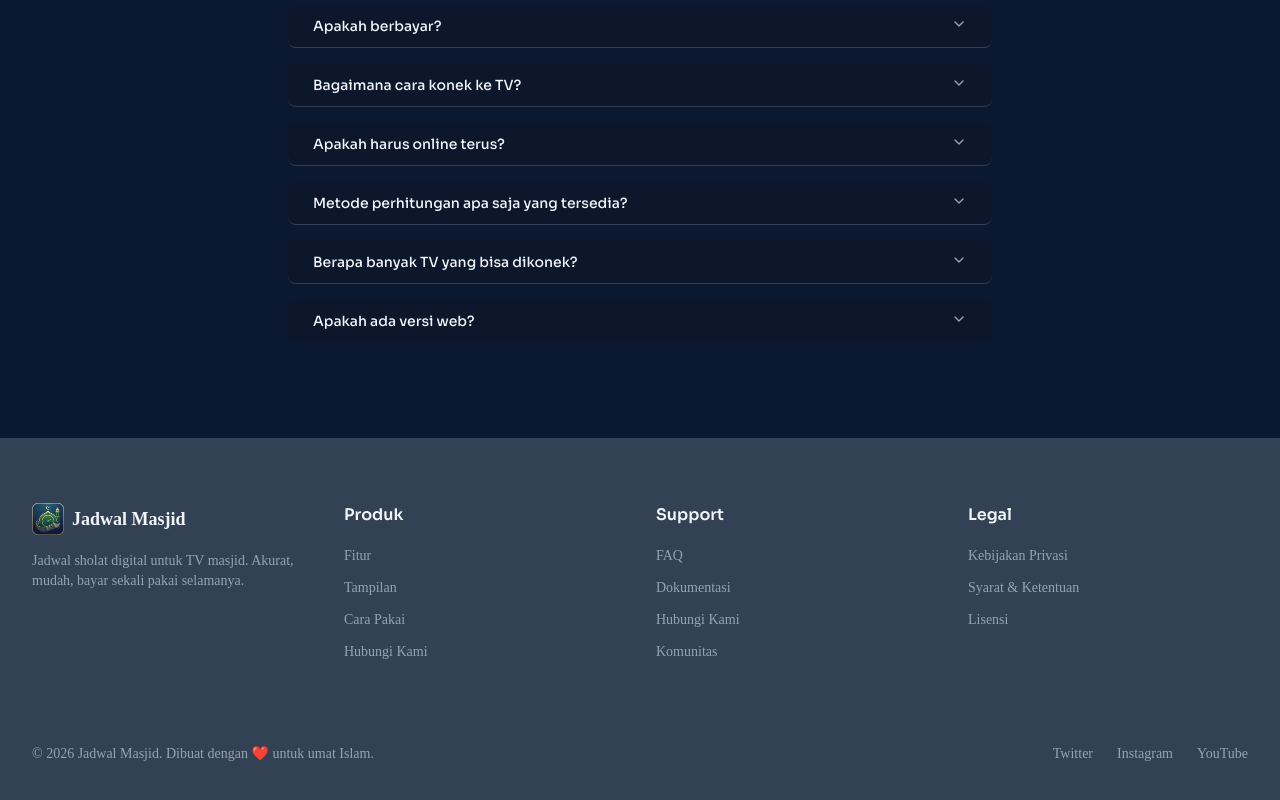
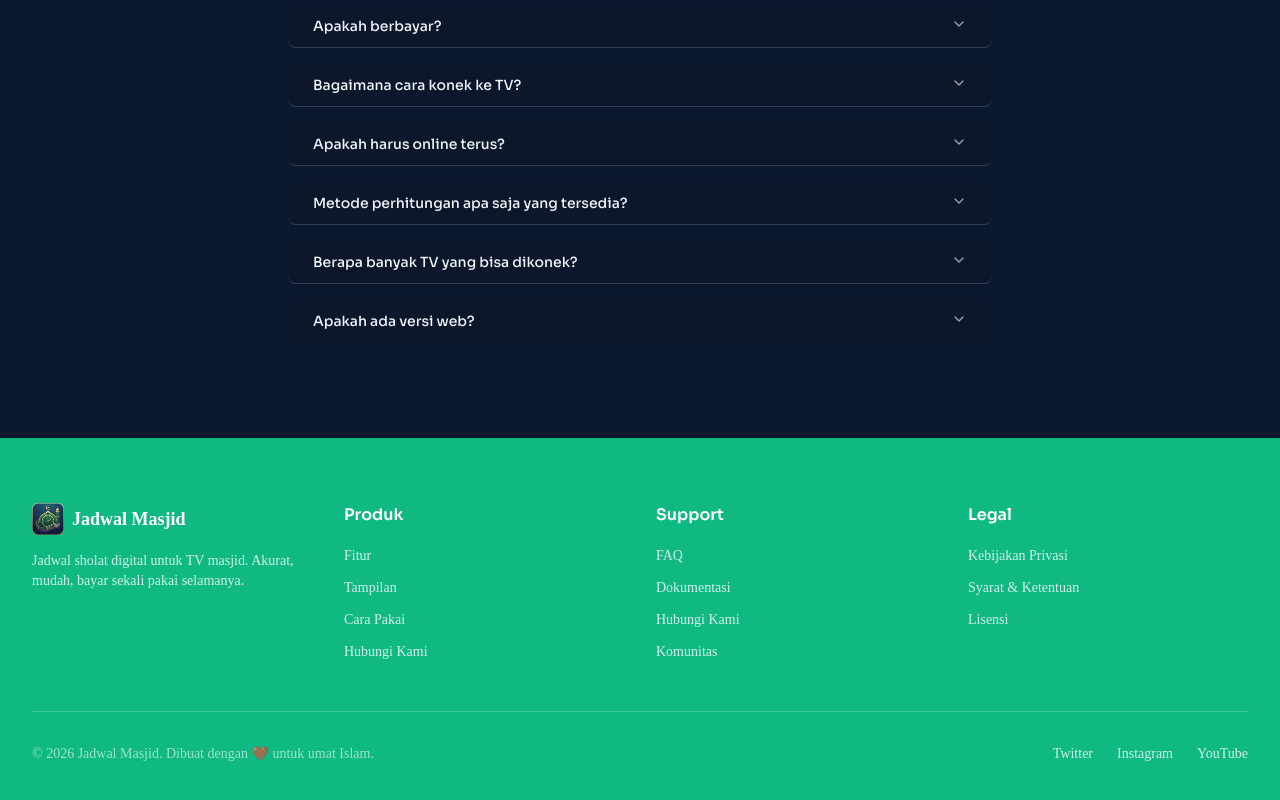
Before and after one commit to githendraw/jadwal_masjid_landing, a Next.js app: page / in a window 1280 px wide. Shown: the part 6964-7764 px from the top of the page. Built offline with nearby package versions, Linux system fonts and the light colour scheme.

Commit message:
fix: update footer to use primary green theme like CTA section

```diff
--- a/components/landing/footer.tsx
+++ b/components/landing/footer.tsx
@@ -28,7 +28,7 @@ const footerLinks = {
 
 export function Footer() {
   return (
-    <footer className="bg-muted border-t border-border">
+    <footer className="bg-primary text-primary-foreground border-t border-primary">
       <div className="max-w-7xl mx-auto px-4 sm:px-6 lg:px-8 py-16">
         <div className="grid grid-cols-2 md:grid-cols-4 gap-8 mb-12">
           <div className="col-span-2 md:col-span-1">
@@ -41,15 +41,15 @@ export function Footer() {
                   className="object-contain"
                 />
               </div>
-              <span className="text-lg font-bold text-foreground">Jadwal Masjid</span>
+              <span className="text-lg font-bold text-primary-foreground">Jadwal Masjid</span>
             </a>
-            <p className="text-muted-foreground text-sm">
+            <p className="text-primary-foreground/80 text-sm">
               Jadwal sholat digital untuk TV masjid. Akurat, mudah, bayar sekali pakai selamanya.
             </p>
           </div>
 
           <div>
-            <h4 className="text-foreground font-semibold mb-4">Produk</h4>
+            <h4 className="text-primary-foreground font-semibold mb-4">Produk</h4>
             <ul className="space-y-2">
               {footerLinks.product.map((link) => (
                 <li key={link.label}>
@@ -57,7 +57,7 @@ export function Footer() {
                     href={link.href}
                     target={link.href.startsWith("http") ? "_blank" : undefined}
                     rel={link.href.startsWith("http") ? "noopener noreferrer" : undefined}
-                    className="text-muted-foreground hover:text-primary text-sm transition-colors"
+                    className="text-primary-foreground/80 hover:text-primary-foreground text-sm transition-colors"
                   >
                     {link.label}
                   </a>
@@ -67,7 +67,7 @@ export function Footer() {
           </div>
 
           <div>
-            <h4 className="text-foreground font-semibold mb-4">Support</h4>
+            <h4 className="text-primary-foreground font-semibold mb-4">Support</h4>
             <ul className="space-y-2">
               {footerLinks.support.map((link) => (
                 <li key={link.label}>
@@ -75,7 +75,7 @@ export function Footer() {
                     href={link.href}
                     target={link.href.startsWith("http") ? "_blank" : undefined}
                     rel={link.href.startsWith("http") ? "noopener noreferrer" : undefined}
-                    className="text-muted-foreground hover:text-primary text-sm transition-colors"
+                    className="text-primary-foreground/80 hover:text-primary-foreground text-sm transition-colors"
                   >
                     {link.label}
                   </a>
@@ -85,7 +85,7 @@ export function Footer() {
           </div>
 
           <div>
-            <h4 className="text-foreground font-semibold mb-4">Legal</h4>
+            <h4 className="text-primary-foreground font-semibold mb-4">Legal</h4>
             <ul className="space-y-2">
               {footerLinks.legal.map((link) => (
                 <li key={link.label}>
@@ -93,7 +93,7 @@ export function Footer() {
                     href={link.href}
                     target={link.href.startsWith("http") ? "_blank" : undefined}
                     rel={link.href.startsWith("http") ? "noopener noreferrer" : undefined}
-                    className="text-muted-foreground hover:text-primary text-sm transition-colors"
+                    className="text-primary-foreground/80 hover:text-primary-foreground text-sm transition-colors"
                   >
                     {link.label}
                   </a>
@@ -103,18 +103,18 @@ export function Footer() {
           </div>
         </div>
 
-        <div className="pt-8 border-t border-border flex flex-col md:flex-row justify-between items-center gap-4">
-          <p className="text-muted-foreground text-sm">
+        <div className="pt-8 border-t border-primary-foreground/20 flex flex-col md:flex-row justify-between items-center gap-4">
+          <p className="text-primary-foreground/60 text-sm">
             &copy; 2026 Jadwal Masjid. Dibuat dengan ❤️ untuk umat Islam.
           </p>
           <div className="flex gap-6">
-            <a href="https://twitter.com/waktusholat" target="_blank" rel="noopener noreferrer" className="text-muted-foreground hover:text-primary text-sm">
+            <a href="https://twitter.com/waktusholat" target="_blank" rel="noopener noreferrer" className="text-primary-foreground/80 hover:text-primary-foreground text-sm">
               Twitter
             </a>
-            <a href="https://instagram.com/waktusholat" target="_blank" rel="noopener noreferrer" className="text-muted-foreground hover:text-primary text-sm">
+            <a href="https://instagram.com/waktusholat" target="_blank" rel="noopener noreferrer" className="text-primary-foreground/80 hover:text-primary-foreground text-sm">
               Instagram
             </a>
-            <a href="https://youtube.com/@waktusholat" target="_blank" rel="noopener noreferrer" className="text-muted-foreground hover:text-primary text-sm">
+            <a href="https://youtube.com/@waktusholat" target="_blank" rel="noopener noreferrer" className="text-primary-foreground/80 hover:text-primary-foreground text-sm">
               YouTube
             </a>
           </div>
```
